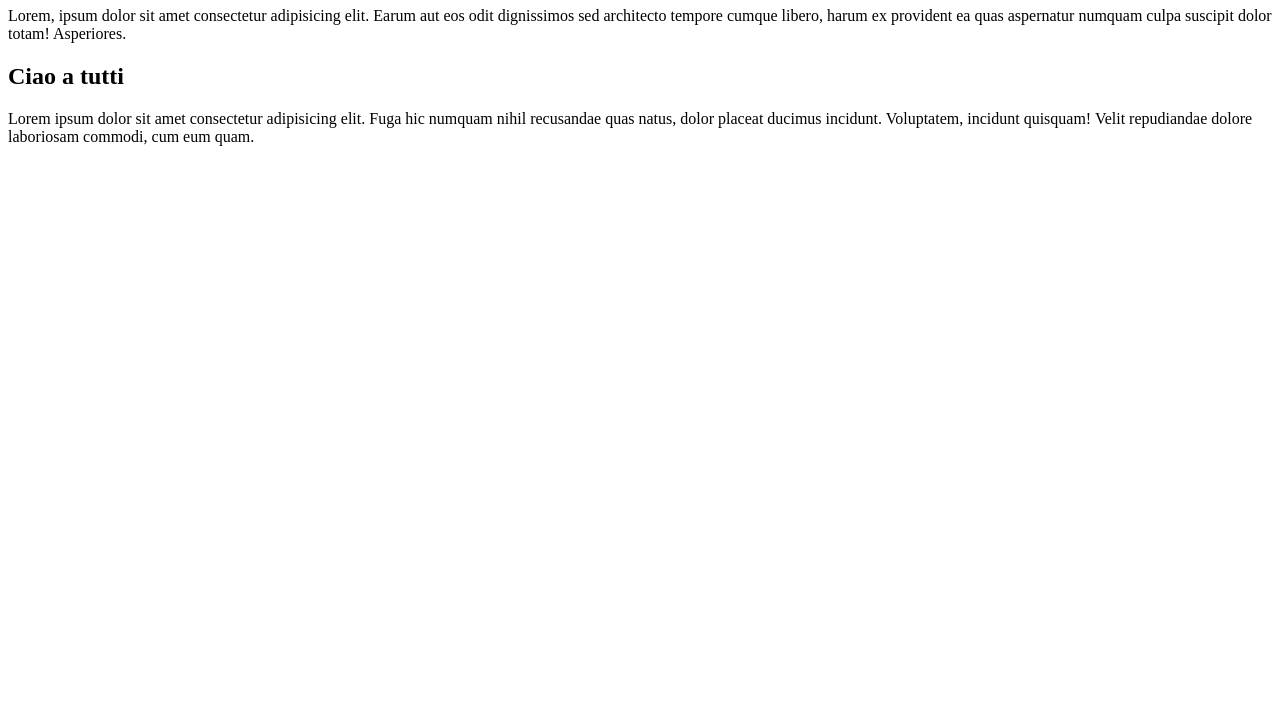
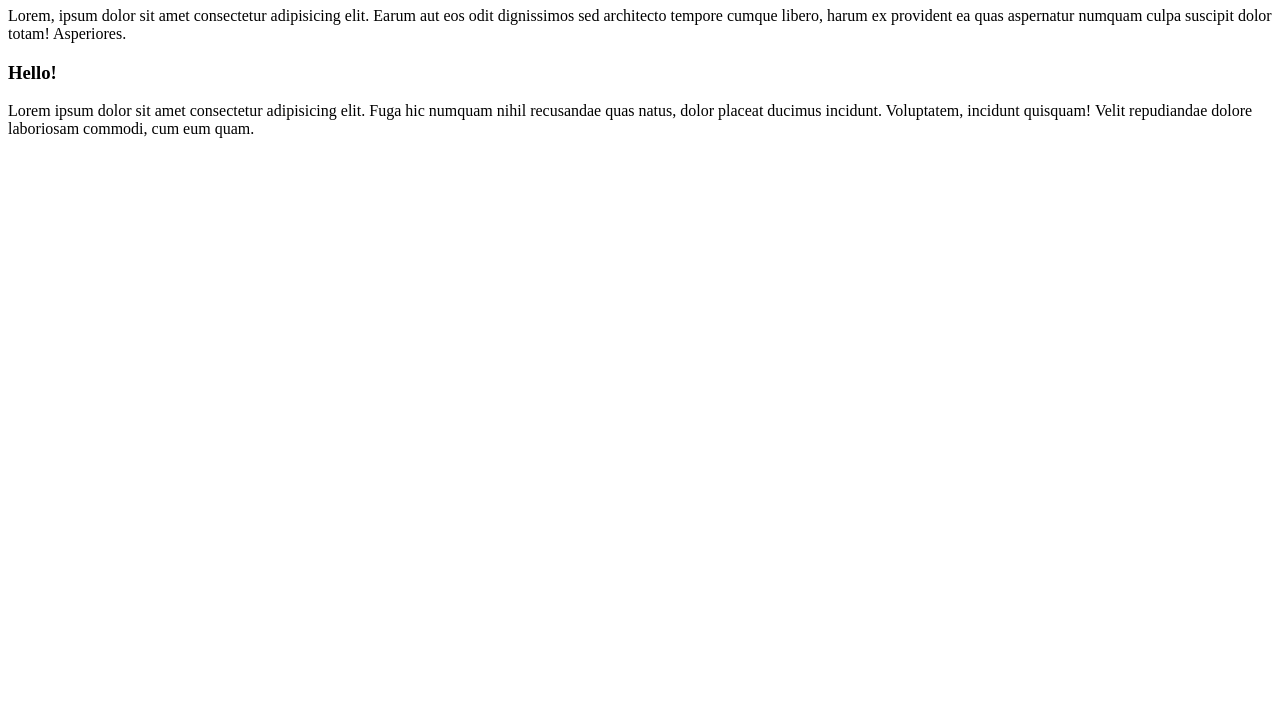
Before and after one commit to Sabby2509/Selfwork-git, a plain HTML site: page index.html in a window 1280 px wide. Shown: the part 73-800 px from the top of the page. Drawn offline with Linux system fonts and the light colour scheme.

Commit message:
modificato h2

```diff
--- a/index.html
+++ b/index.html
@@ -13,7 +13,7 @@
 </header>
 
 <main>
-    <h2>Ciao a tutti</h2>
+    <h3>Hello!</h3>
     <p>Lorem ipsum dolor sit amet consectetur adipisicing elit. Fuga hic numquam nihil recusandae quas natus, dolor placeat ducimus incidunt. Voluptatem, incidunt quisquam! Velit repudiandae dolore laboriosam commodi, cum eum quam.</p>
 </main>
 </body>
```
